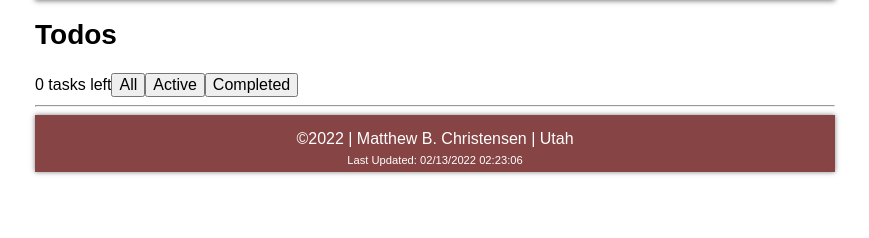
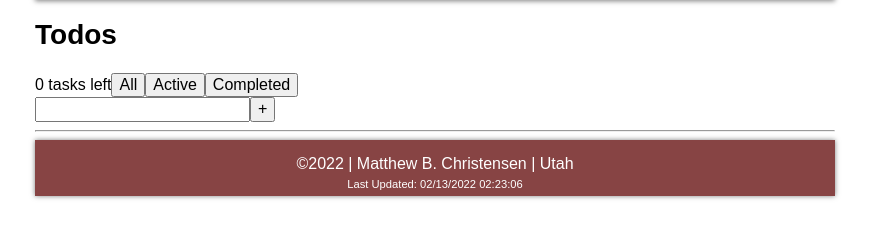
Before and after one commit to matthe68/WDD330_Portfolio, a plain HTML site: page week6/todo.html in a window 1280 px wide. Shown: the part 80-318 px from the top of the page, without its empty margins (205-1074 px from the left). Drawn offline with Linux system fonts and the light colour scheme.

Commit message:
adding the input bar at the bottom

```diff
--- a/week6/todo.html
+++ b/week6/todo.html
@@ -25,6 +25,7 @@
     Todos
   </h2>
   <div id="todo-list"></div>
+  <div id="input"></div>
   <hr>
   <footer>
     &copy;2022 | Matthew B. Christensen | Utah
--- a/week6/todo.js
+++ b/week6/todo.js
@@ -21,6 +21,13 @@ activeStatus.appendChild(buttonCompleted);
 listFooter.appendChild(numTasks);
 listFooter.appendChild(activeStatus);
 todoHolder.appendChild(listFooter);
+
+let inputBar = document.querySelector('div');
+let input = document.createElement('input');
+let addButton = document.createElement('button');
+addButton.innerHTML = "+";
+inputBar.appendChild(input);
+inputBar.appendChild(addButton);
 // for (let i = 0; i < listObject.numberOfTasks; ++i) {
 //   let newListItem = listObject.
 // }
```
